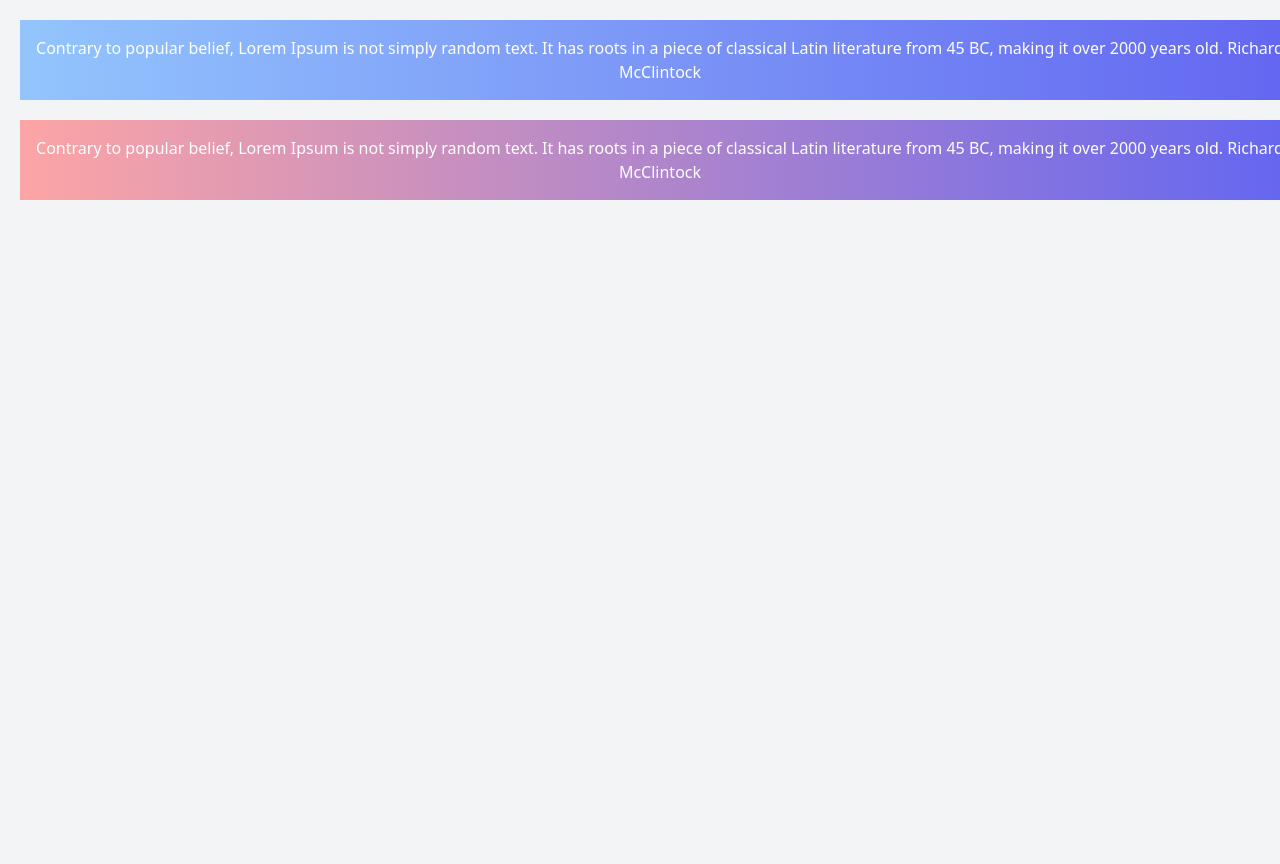
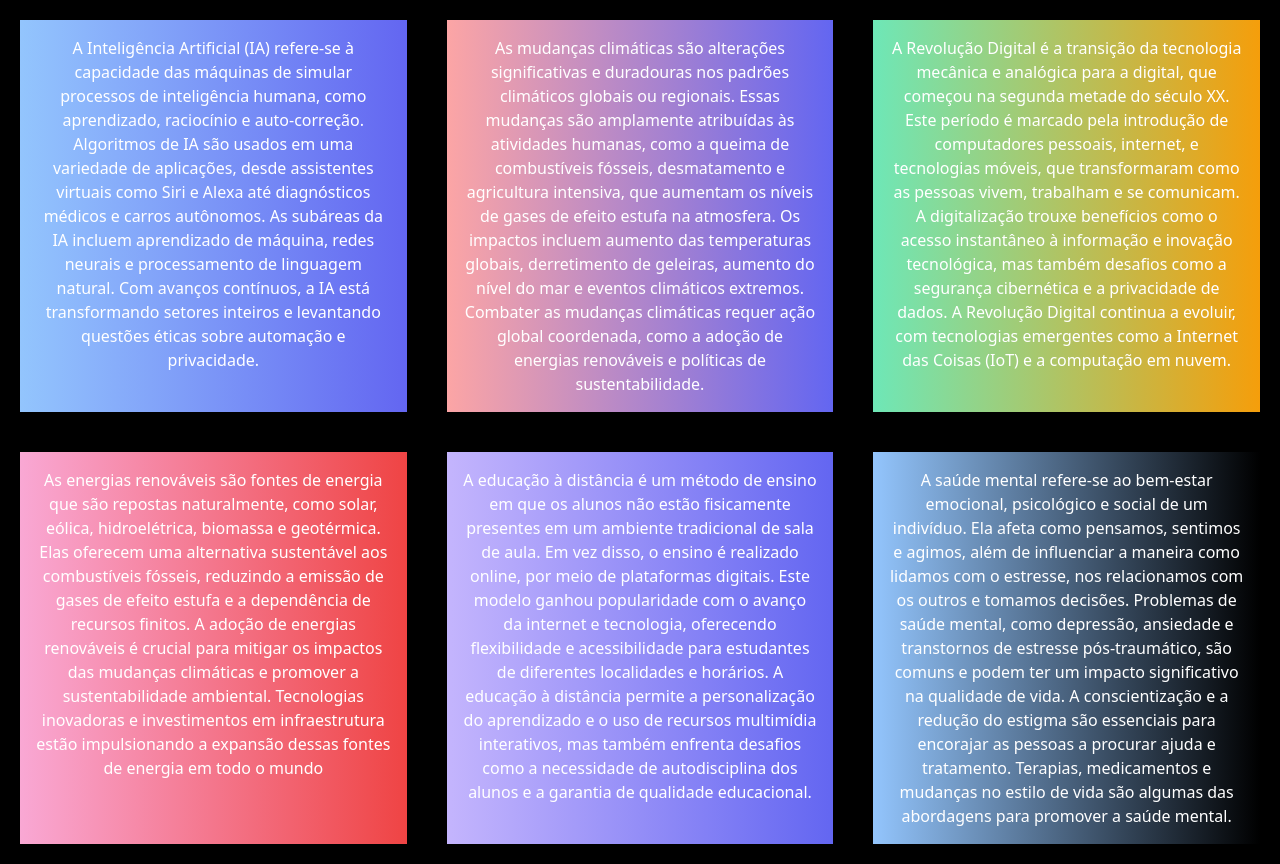
Before and after one commit to UGVitor/Curso-TailWind, a plain HTML site: page index.html in a window 1280 px wide. Before the commit the page ends 800 px from the top, so only its background shows below. Drawn offline with nearby package versions, Linux system fonts and the light colour scheme.

Commit message:
Utilização de FlexBox e Grid

```diff
--- a/index.html
+++ b/index.html
@@ -7,15 +7,55 @@
     <title>TailWind</title>
     <link href="https://cdn.jsdelivr.net/npm/tailwindcss@2.2.19/dist/tailwind.min.css" rel="stylesheet">
   </head>
-  <body class="bg-gray-100">
-    <div class=" w-screen m-5 p-4 text-center text-white bg-gradient-to-r from-blue-300 to-indigo-500">
-    <h2>Contrary to popular belief, Lorem Ipsum is not simply random text. It has roots in a piece of classical Latin literature from 45 BC, making it over 2000 years old. Richard McClintock</h2>
-
-    </div>
-
-    <div class=" w-screen m-5 p-4 text-center text-white bg-gradient-to-r from-red-300 to-indigo-500">
-      <h2>Contrary to popular belief, Lorem Ipsum is not simply random text. It has roots in a piece of classical Latin literature from 45 BC, making it over 2000 years old. Richard McClintock</h2>
+  <body class="bg-gradient-to-r from-black to-black">
+    <div class="grid grid-cols-3 ">
+      <div class="m-5 p-4 text-center text-white bg-gradient-to-r from-blue-300 to-indigo-500">
+      <h2>A Inteligência Artificial (IA) refere-se à capacidade das máquinas de simular processos de inteligência humana, como aprendizado, raciocínio e auto-correção.
+        Algoritmos de IA são usados em uma variedade de aplicações, desde assistentes virtuais como Siri e Alexa até diagnósticos médicos e carros autônomos. As subáreas da IA incluem aprendizado de máquina,
+        redes neurais e processamento de linguagem natural. Com avanços contínuos, a IA está transformando setores inteiros e levantando questões éticas sobre automação e privacidade.</h2>
 
       </div>
+
+      <div class="m-5 p-4 text-center text-white bg-gradient-to-r from-red-300 to-indigo-500">
+        <h2>As mudanças climáticas são alterações significativas e duradouras nos padrões climáticos globais ou regionais.
+          Essas mudanças são amplamente atribuídas às atividades humanas, como a queima de combustíveis fósseis, desmatamento e agricultura intensiva,
+          que aumentam os níveis de gases de efeito estufa na atmosfera. Os impactos incluem aumento das temperaturas globais, derretimento de geleiras, aumento do nível do mar e eventos climáticos extremos.
+          Combater as mudanças climáticas requer ação global coordenada, como a adoção de energias renováveis e políticas de sustentabilidade.</h2>
+
+        </div>
+
+      <div class="m-5 p-4 text-center text-white bg-gradient-to-r from-green-300 to-yellow-500">
+        <h2>A Revolução Digital é a transição da tecnologia mecânica e analógica para a digital, que começou na segunda metade do século XX.
+          Este período é marcado pela introdução de computadores pessoais, internet, e tecnologias móveis, que transformaram como as pessoas vivem, trabalham e se comunicam.
+          A digitalização trouxe benefícios como o acesso instantâneo à informação e inovação tecnológica, mas também desafios como a segurança cibernética e a privacidade de dados.
+          A Revolução Digital continua a evoluir, com tecnologias emergentes como a Internet das Coisas (IoT) e a computação em nuvem.</h2>
+
+        </div>
+
+        <div class="m-5 p-4 text-center text-white bg-gradient-to-r from-pink-300 to-red-500">
+          <h2>As energias renováveis são fontes de energia que são repostas naturalmente, como solar, eólica, hidroelétrica, biomassa e geotérmica.
+            Elas oferecem uma alternativa sustentável aos combustíveis fósseis, reduzindo a emissão de gases de efeito estufa e a dependência de recursos finitos.
+            A adoção de energias renováveis é crucial para mitigar os impactos das mudanças climáticas e promover a sustentabilidade ambiental.
+            Tecnologias inovadoras e investimentos em infraestrutura estão impulsionando a expansão dessas fontes de energia em todo o mundo</h2>
+
+          </div>
+
+      <div class="m-5 p-4 text-center text-white bg-gradient-to-r from-purple-300 to-indigo-500">
+        <h2>A educação à distância é um método de ensino em que os alunos não estão fisicamente presentes em um ambiente tradicional de sala de aula.
+          Em vez disso, o ensino é realizado online, por meio de plataformas digitais. Este modelo ganhou popularidade com o avanço da internet e tecnologia,
+          oferecendo flexibilidade e acessibilidade para estudantes de diferentes localidades e horários. A educação à distância permite a personalização do aprendizado e o uso de recursos multimídia interativos,
+          mas também enfrenta desafios como a necessidade de autodisciplina dos alunos e a garantia de qualidade educacional.</h2>
+
+      </div>
+        <div class="m-5 p-4 text-center text-white bg-gradient-to-r from-blue-300 to-black-100">
+          <h2>A saúde mental refere-se ao bem-estar emocional, psicológico e social de um indivíduo.
+            Ela afeta como pensamos, sentimos e agimos, além de influenciar a maneira como lidamos com o estresse, nos relacionamos com os outros e tomamos decisões.
+            Problemas de saúde mental, como depressão, ansiedade e transtornos de estresse pós-traumático, são comuns e podem ter um impacto significativo na qualidade de vida.
+             A conscientização e a redução do estigma são essenciais para encorajar as pessoas a procurar ajuda e tratamento.
+            Terapias, medicamentos e mudanças no estilo de vida são algumas das abordagens para promover a saúde mental.</h2>
+
+
+        </div>
+    </div>
   </body>
 </html>
```
